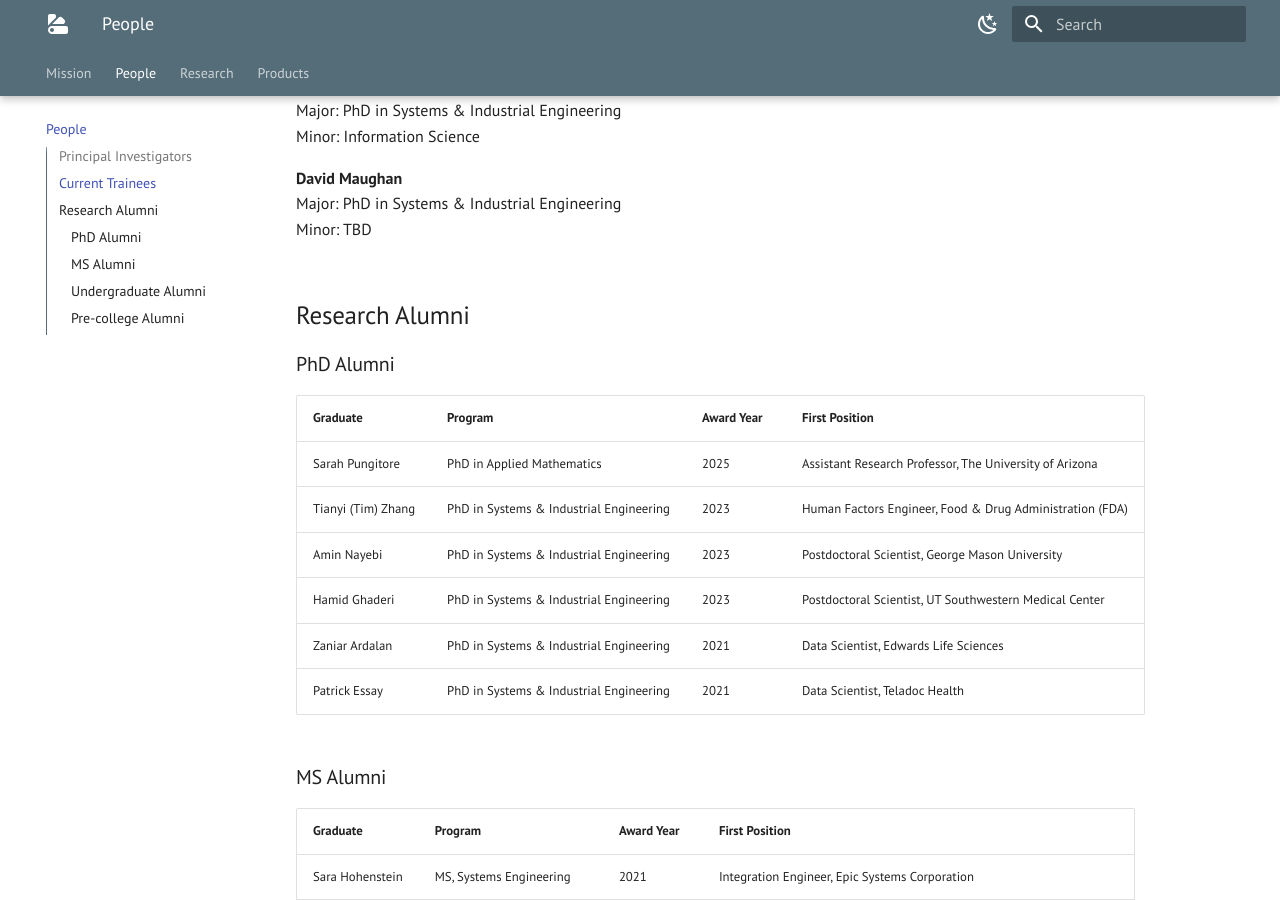
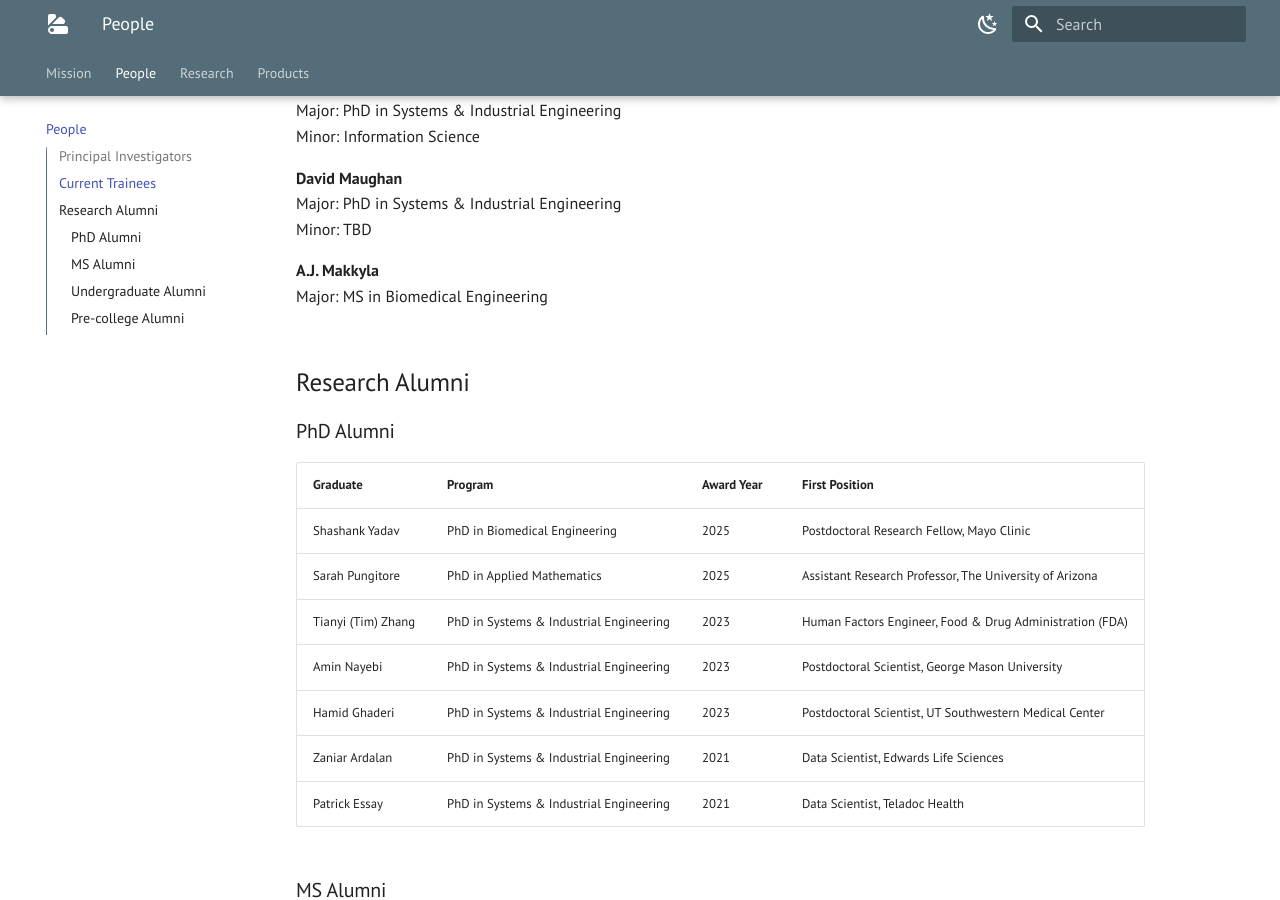
Before and after one commit to healthseil/healthseil.github.io, an MkDocs documentation site: the page built from docs/people.md, in a window 1280 px wide and 900 px high, scrolled down 1022 px. Built offline with MkDocs 1.6.1 and Material for MkDocs 9.7.7, drawn with Linux system fonts in a browser that asks for light colours.

Commit message:
Updated team info

```diff
--- a/docs/people.md
+++ b/docs/people.md
@@ -41,6 +41,9 @@ College of Medicine - Tucson, The University of Arizona
     Major: PhD in Systems & Industrial Engineering
     Minor: TBD
 
+     **A.J. Makkyla**
+    Major: MS in Biomedical Engineering
+
 === "Undergraduate Trainees"
 
     **Isabella Mixton-Garcia**
@@ -62,6 +65,7 @@ College of Medicine - Tucson, The University of Arizona
 
 | Graduate             | Program                              |Award Year| First Position |
 | ------------------- | --------------------------------------|-----|----------------|
+| Shashank Yadav    | PhD in Biomedical Engineering | 2025 | Postdoctoral Research Fellow, Mayo Clinic|
 | Sarah Pungitore    | PhD in Applied Mathematics | 2025 | Assistant Research Professor, The University of Arizona|
 | Tianyi (Tim) Zhang | PhD in Systems & Industrial Engineering| 2023 | Human Factors Engineer, Food & Drug Administration (FDA) |
 | Amin Nayebi        | PhD in Systems & Industrial Engineering| 2023 | Postdoctoral Scientist, George Mason University |
```
